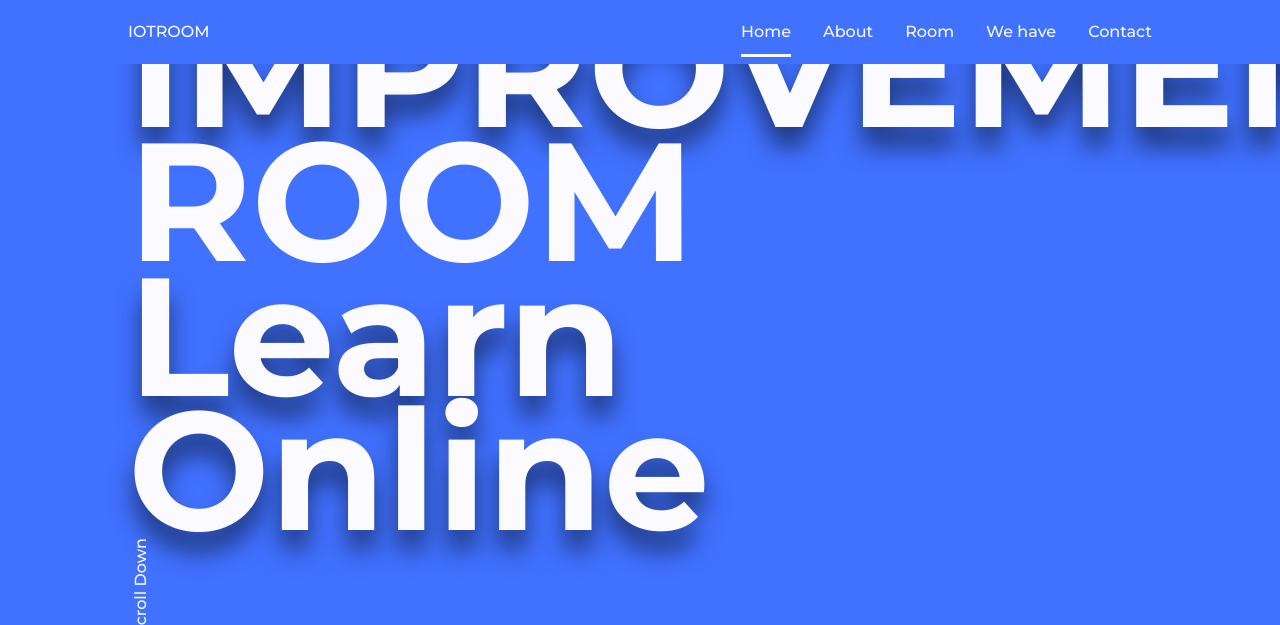
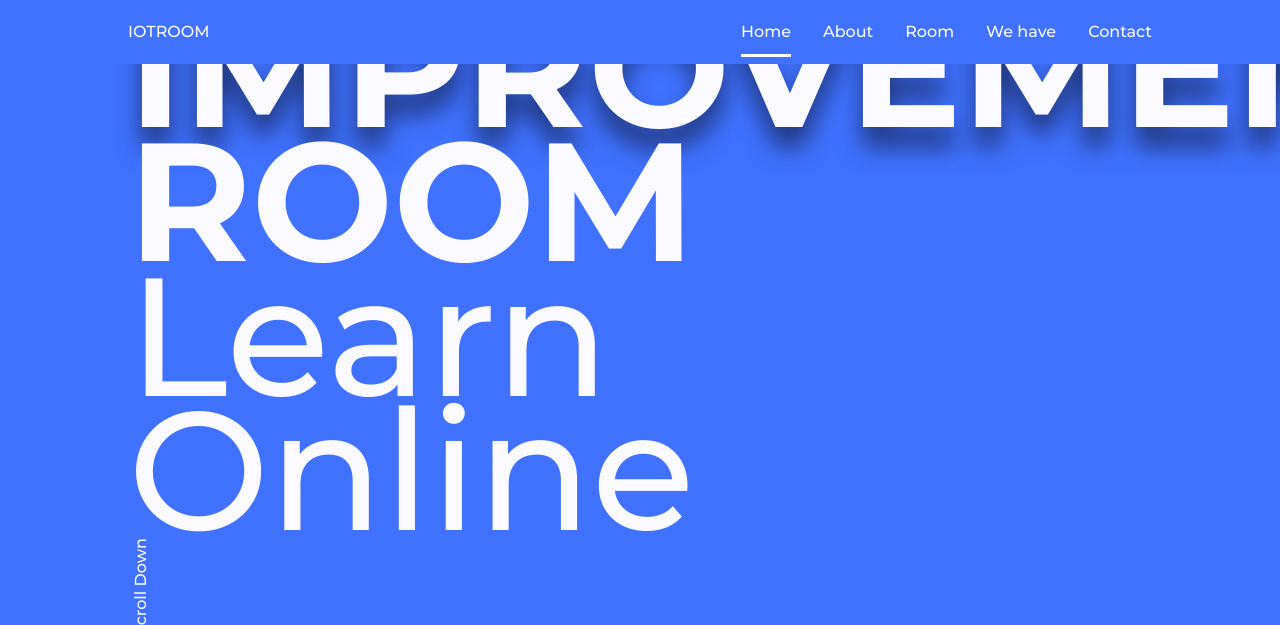
Before and after one commit to Manxtodd/manxtodd.github.io, a plain HTML site: page index.html in a window 1280 px wide. Shown: the top 625 px of the page. Drawn offline with nearby package versions, Linux system fonts and the light colour scheme.

Commit message:
Update index.html
Signed-off-by: ImprovementRoom <126796078+ImprovementRoom@users.noreply.github.com>

```diff
--- a/index.html
+++ b/index.html
@@ -42,7 +42,7 @@
             <section class="home" id="home">
                 <div class="home__container bd-grid">
                     <h1 class="home__title"><span>IMPROVEMENT</span><br>ROOM</h1>
-                    <h2 class="home__title"><span>Learn Online</span></h2>
+                    <span class="home__title">Learn Online</span>
 
                     <div class="home__scroll">
                         <a href="#about" class="home__scroll-link"><i class='bx bx-up-arrow-alt' ></i>Scroll Down</a>
```
